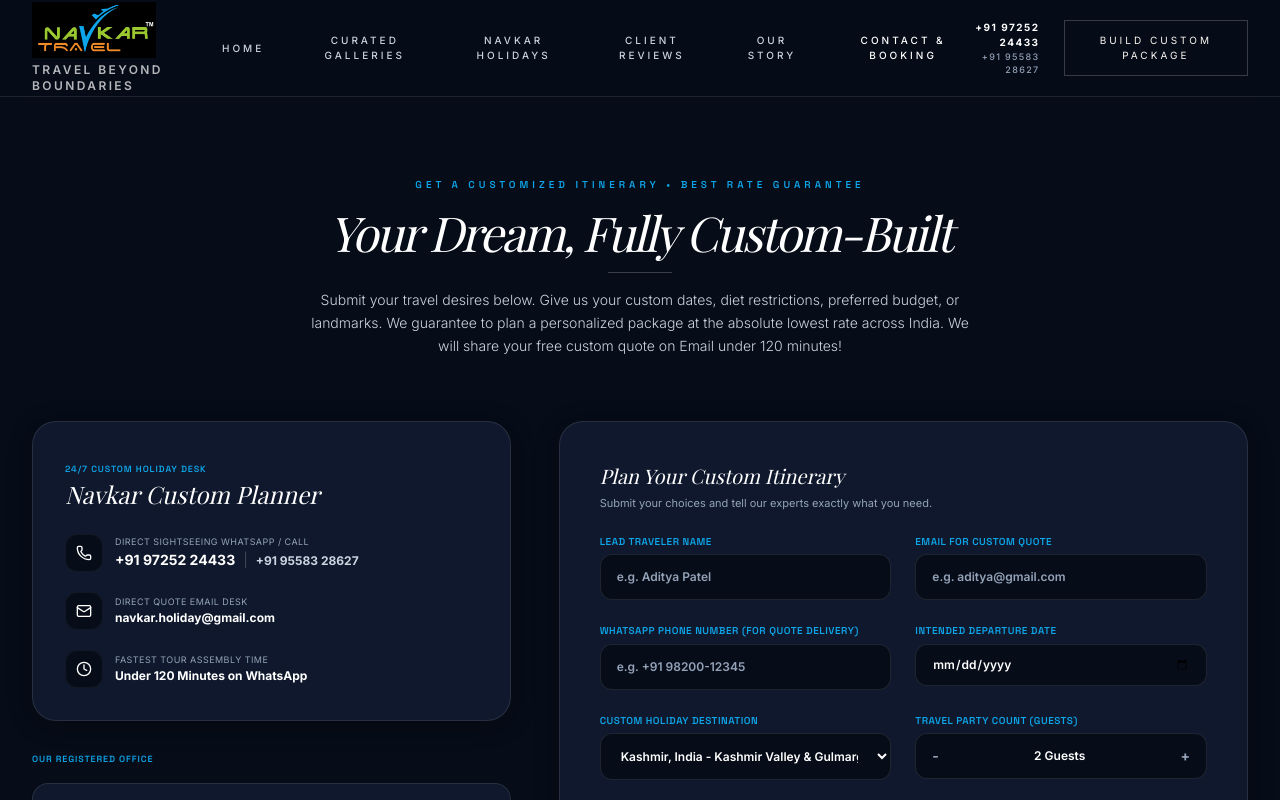
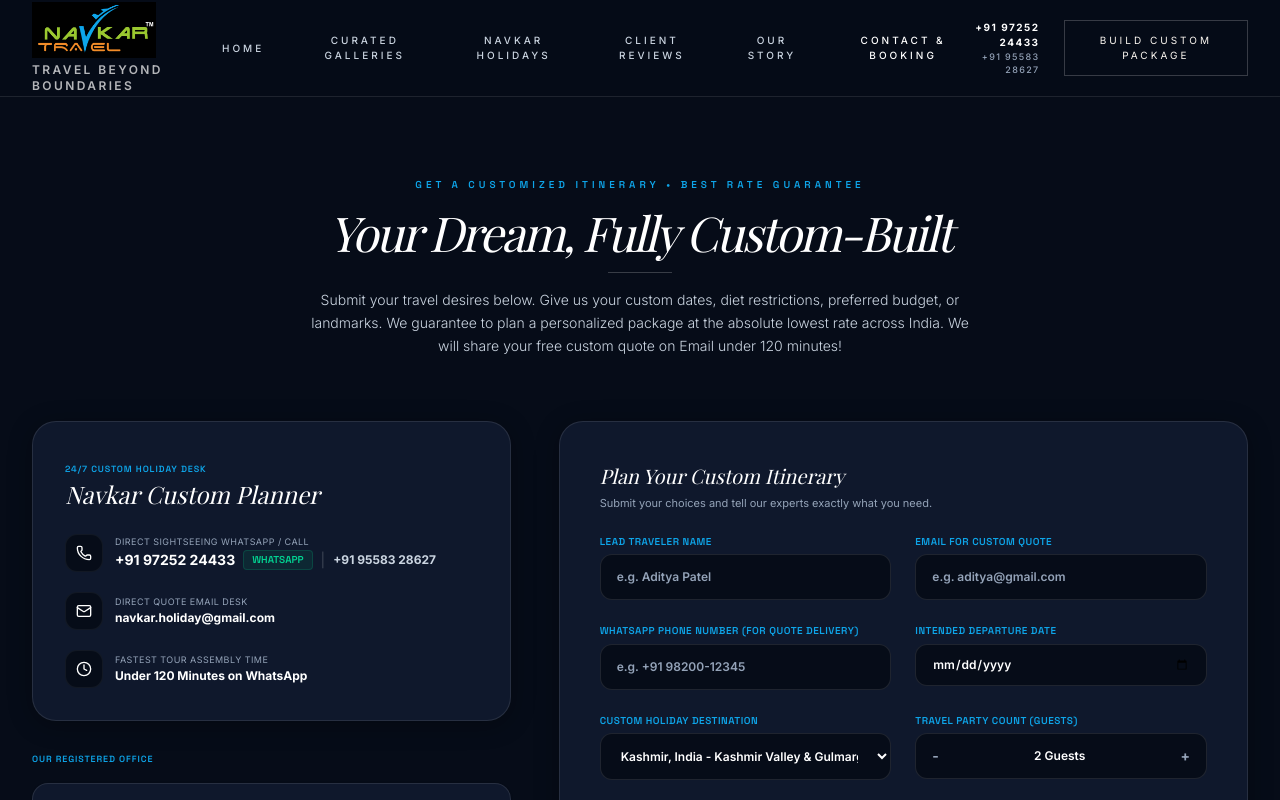
Before and after one commit to keyashah1506/Navkar-Travel, a React (Vite) app: page / in a window 1280 px wide. Both pictures are taken after a click on the button "BUILD CUSTOM PACKAGE". Shown: the top 800 px of the page. Built offline with nearby package versions, Linux system fonts and the light colour scheme; a web font is replaced by a local one.

Commit message:
changed the whatsapp redirection to the primary number

```diff
--- a/src/components/Contact.tsx
+++ b/src/components/Contact.tsx
@@ -127,9 +127,17 @@
                   </div>
                   <div>
                     <p className="text-slate-400 mb-0.5 uppercase tracking-wider text-[9px]">DIRECT SIGHTSEEING WHATSAPP / CALL</p>
-                    <p className="font-bold text-white text-sm">
+                    <p className="font-bold text-white text-sm flex items-center gap-2">
                       <a href="tel:+919725224433" className="hover:text-med-terracotta transition-colors">+91 97252 24433</a>
-                      <span className="text-white/20 font-normal mx-2">|</span>
+                      <a
+                        href="https://wa.me/919725224433?text=Hello%20Navkar%20Travel%2C%20I%20would%20like%20to%20inquire%20about%20a%20custom%20tour%20package."
+                        target="_blank"
+                        rel="noopener noreferrer"
+                        className="text-[10px] font-display font-semibold uppercase text-emerald-400 hover:text-emerald-300 bg-emerald-500/10 py-0.5 px-2 rounded border border-emerald-500/20"
+                      >
+                        WhatsApp
+                      </a>
+                      <span className="text-white/20 font-normal">|</span>
                       <a href="tel:+919558328627" className="hover:text-med-terracotta transition-colors text-xs text-slate-300">+91 95583 28627</a>
                     </p>
                   </div>
--- a/src/components/NavkarHolidays.tsx
+++ b/src/components/NavkarHolidays.tsx
@@ -196,7 +196,7 @@
                 </a>
 
                 <a
-                  href="https://wa.me/919558328627?text=Hello%20NAVKAR%20Holidays%2C%20I%20would%20like%20to%20inquire%20about%20your%20travel%20services."
+                  href="https://wa.me/919725224433?text=Hello%20NAVKAR%20Holidays%2C%20I%20would%20like%20to%20inquire%20about%20your%20travel%20services."
                   target="_blank"
                   rel="noopener noreferrer"
                   className="flex-1 sm:flex-none inline-flex items-center justify-center gap-2 px-5 py-3 rounded-xl bg-emerald-600 hover:bg-emerald-500 text-white text-xs font-display font-bold uppercase tracking-wider transition-all cursor-pointer shadow-lg shadow-emerald-600/20"
```
